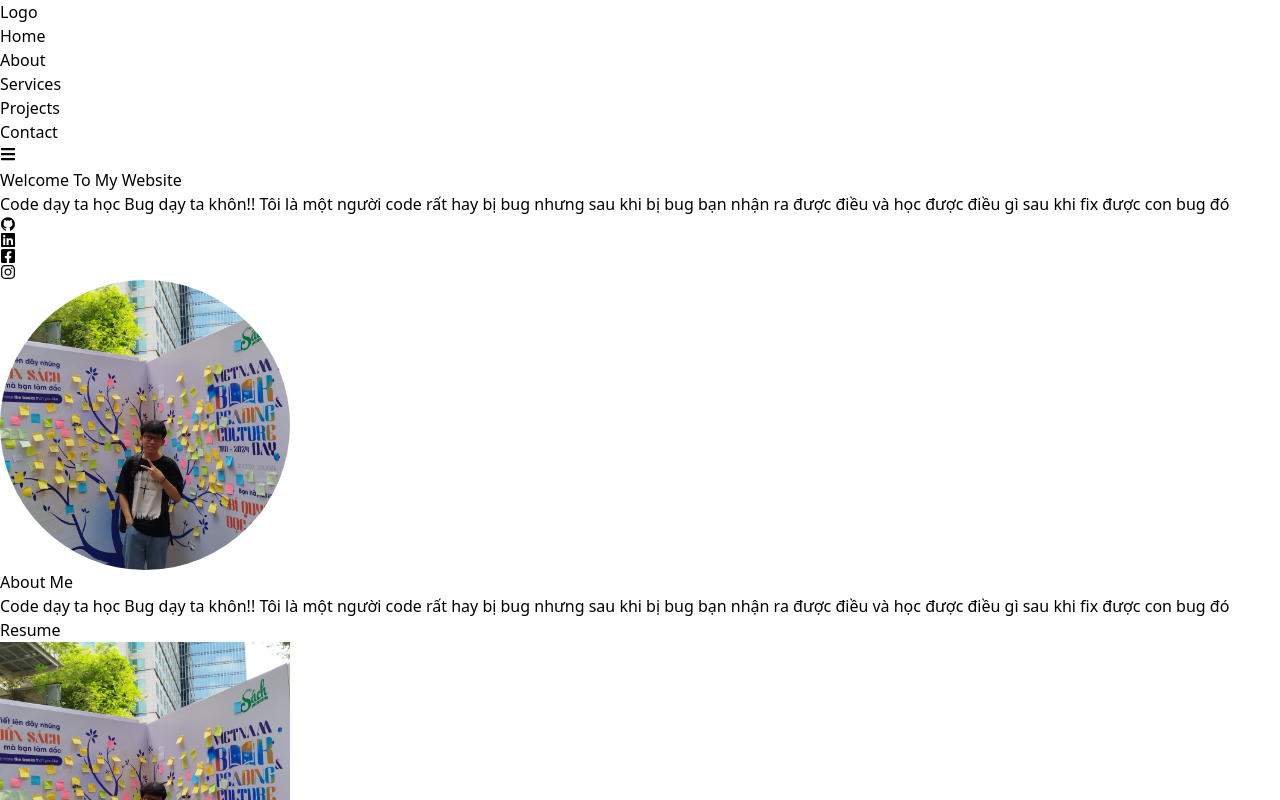
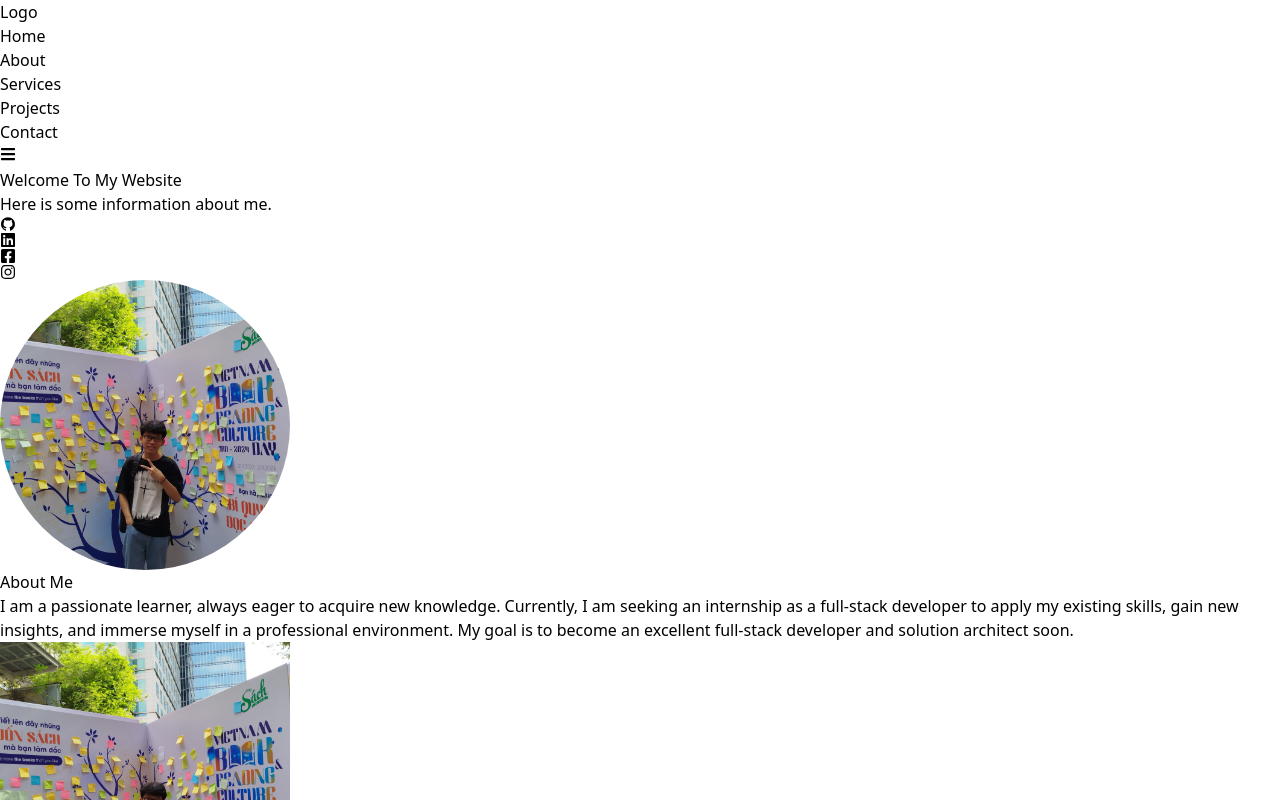
Before and after one commit to pvy-it-tdh/Portfolio, a React (Vite) app: page / in a window 1280 px wide. Shown: the top 800 px of the page. Built offline with nearby package versions, Linux system fonts and the light colour scheme.

Commit message:
update about

```diff
--- a/src/Components/About.jsx
+++ b/src/Components/About.jsx
@@ -4,7 +4,10 @@ import profileImage from "./images/profile.jpg"; // Corrected import
 const About = () => {
   return (
     <div>
-      <div id="About" className="lg:px-56 px-10 lg:py-0 py-20 text-center gap-5 lg:text-start flex lg:flex-row flex-col-reverse justify-between lg:gap-28 items-center">
+      <div
+        id="About"
+        className="lg:px-56 px-10 lg:py-0 py-20 text-center gap-5 lg:text-start flex lg:flex-row flex-col-reverse justify-between lg:gap-28 items-center"
+      >
         <div className="h-full lg:py-40 flex flex-col justify-center lg:items-start items-center text-white">
           <h1
             data-aos="fade-right"
@@ -12,18 +15,15 @@ const About = () => {
           >
             About Me
           </h1>
-          <p data-aos="fade-left">
-            Code dạy ta học Bug dạy ta khôn!! Tôi là một người code rất hay bị
-            bug nhưng sau khi bị bug bạn nhận ra được điều và học được điều gì
-            sau khi fix được con bug đó
+          <p data-aos="fade-left" className="text-[20px]">
+            I am a passionate learner, always eager to acquire new knowledge.
+            Currently, I am seeking an internship as a full-stack developer to
+            apply my existing skills, gain new insights, and immerse myself in a
+            professional environment. My goal is to become an excellent
+            full-stack developer and solution architect soon.
           </p>
           <div className="flex mt-8 gap-2">
             <div className="flex items-center justify-center">
-              <div className="flex space-x-2">
-                <button className="neno-button shadow-x1 hover:shadow-blue-400 text-white border-2 hover:bg-blue-800  border-blue-800 rounded-lg py-4 px-8 uppercase relative overflow-hidden">
-                  Resume
-                </button>
-              </div>
             </div>
           </div>
         </div>
--- a/src/Components/Banner.jsx
+++ b/src/Components/Banner.jsx
@@ -23,11 +23,7 @@ const Banner = () => {
         >
           Welcome To <span className="text-blue-400">My Website </span>
         </h1>
-        <p data-aos="fade-left">
-          Code dạy ta học Bug dạy ta khôn!! Tôi là một người code rất hay bị bug
-          nhưng sau khi bị bug bạn nhận ra được điều và học được điều gì sau khi
-          fix được con bug đó
-        </p>
+        <p data-aos="fade-left" className="text-[25px]">Here is some information about me.</p>
         <div className="flex mt-8 gap-2">
           <div className="flex items-center justify-center">
             <div className="flex space-x-2">
@@ -49,7 +45,6 @@ const Banner = () => {
                 href="https://www.facebook.com/profile.php?id=100076464913673"
                 className="text-blue-400 hover:text-blue-300 rounded-full glow p-2"
                 target="_blank"
-
               >
                 <FaFacebookSquare className="text-[28px]" />
               </a>
```
